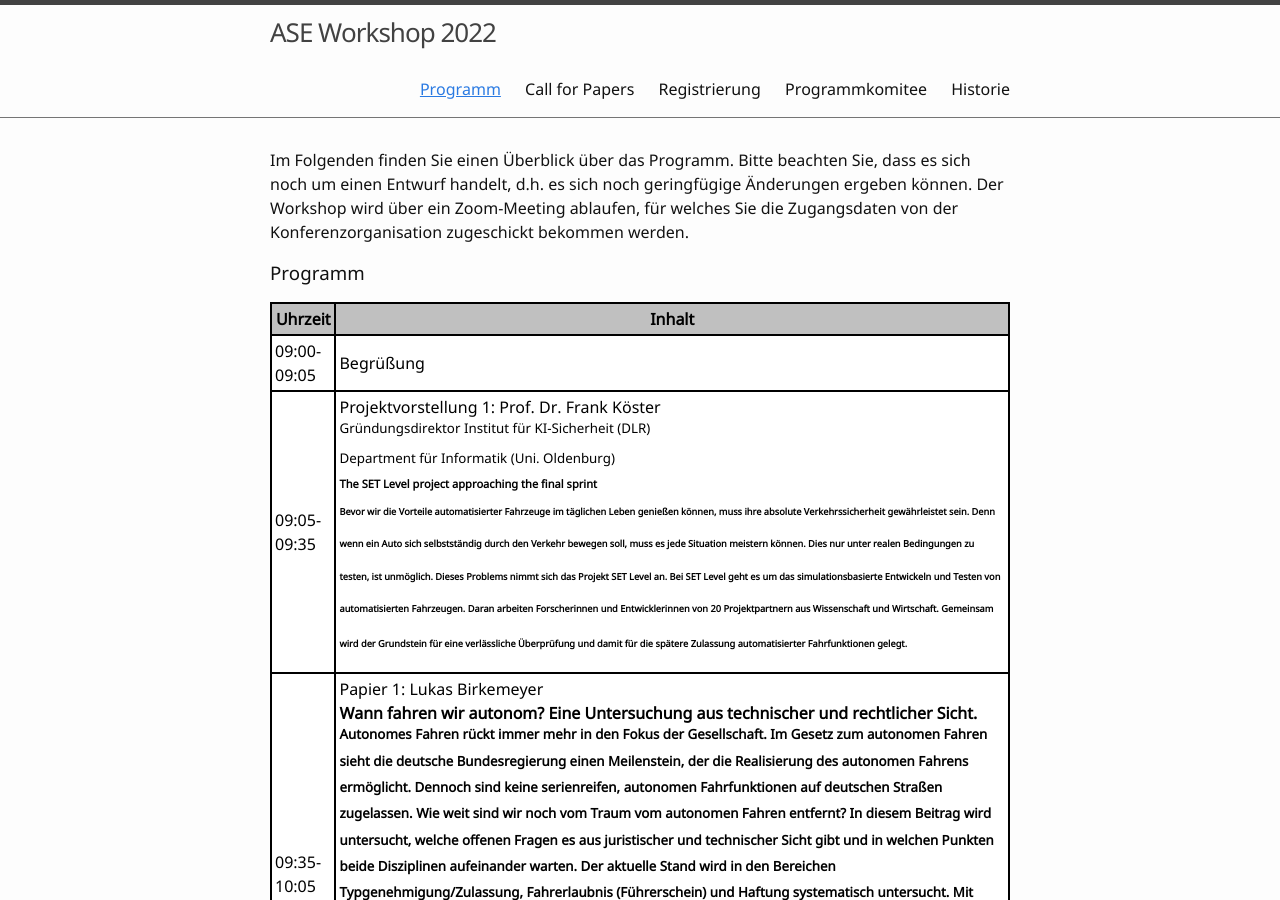
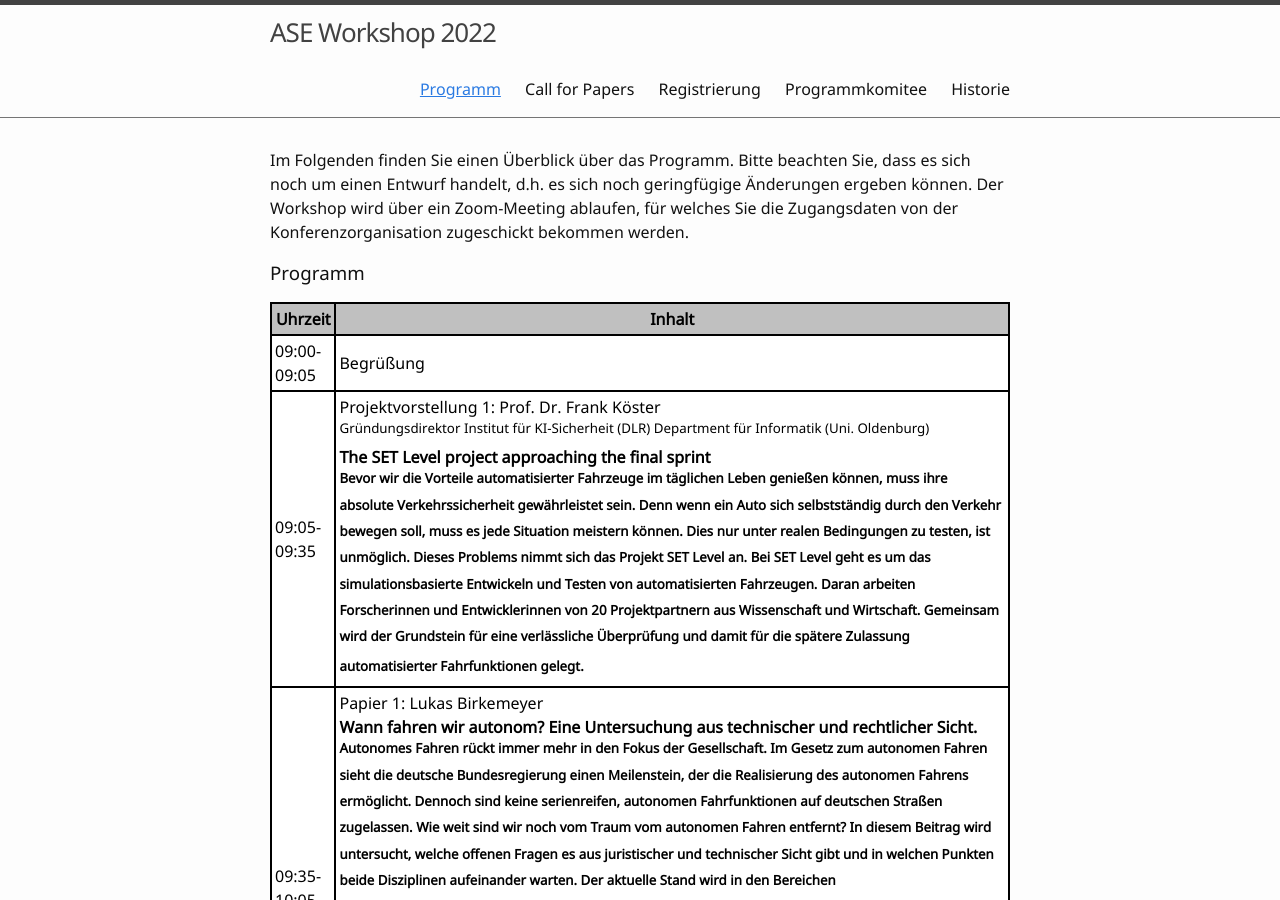
Before and after one commit to ASE-Workshop/2022, a Jekyll site: the page built from 0-programm.md, in a window 1280 px wide and 900 px high. Built offline with Jekyll 4.4.1, drawn with Linux system fonts in a browser that asks for light colours.

```diff
--- a/0-programm.md
+++ b/0-programm.md
@@ -51,8 +51,8 @@ table.GeneratedTable thead {
     <tr>
       <td>09:05-09:35</td>
       <td>Projektvorstellung 1: Prof. Dr. Frank Köster<br/>
-          <sup> Gründungsdirektor Institut für KI-Sicherheit (DLR)<br/>
-          Department für Informatik (Uni. Oldenburg)  <sup> <br/>
+          <sup> Gründungsdirektor Institut für KI-Sicherheit (DLR)
+          Department für Informatik (Uni. Oldenburg)  </sup> <br/>
         <b>The SET Level project approaching the final sprint<b> <br/> <sup>Bevor wir die Vorteile automatisierter Fahrzeuge im täglichen Leben genießen können, muss ihre absolute Verkehrssicherheit gewährleistet sein. Denn wenn ein Auto sich selbstständig durch den Verkehr bewegen soll, muss es jede Situation meistern können. Dies nur unter realen Bedingungen zu testen, ist unmöglich. Dieses Problems nimmt sich das Projekt SET Level an. Bei SET Level geht es um das simulationsbasierte Entwickeln und Testen von automatisierten Fahrzeugen. Daran arbeiten Forscherinnen und Entwicklerinnen von 20 Projektpartnern aus Wissenschaft und Wirtschaft. Gemeinsam wird der Grundstein für eine verlässliche Überprüfung und damit für die spätere Zulassung automatisierter Fahrfunktionen gelegt.<sup>
     <tr>
       <td>09:35-10:05</td>
```
